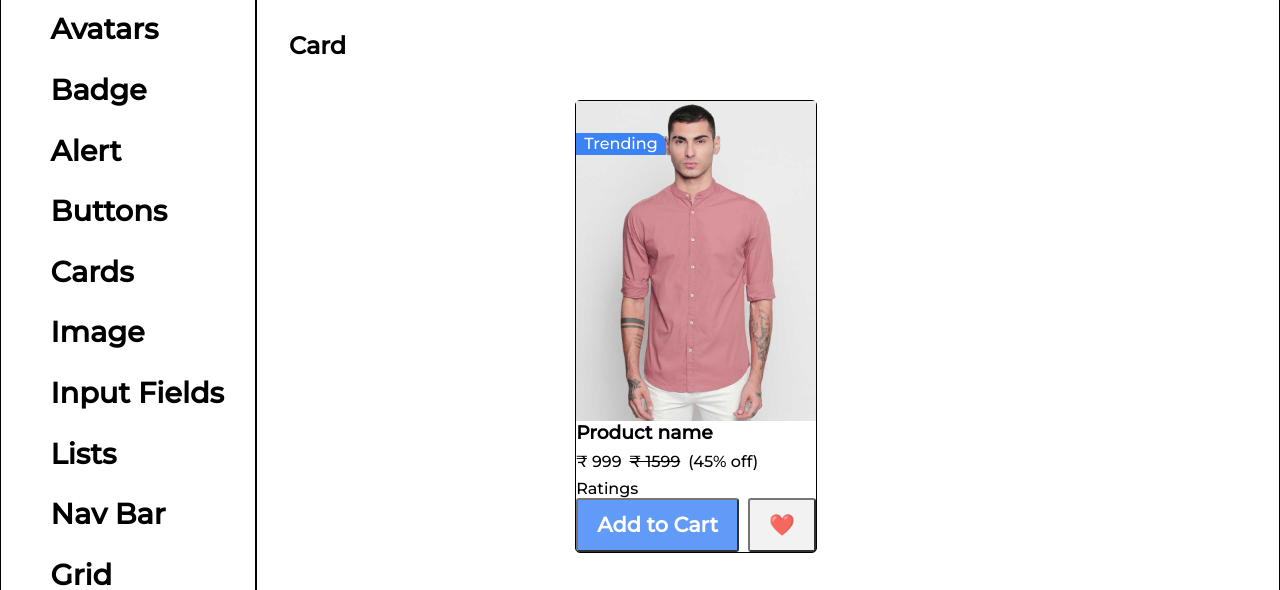
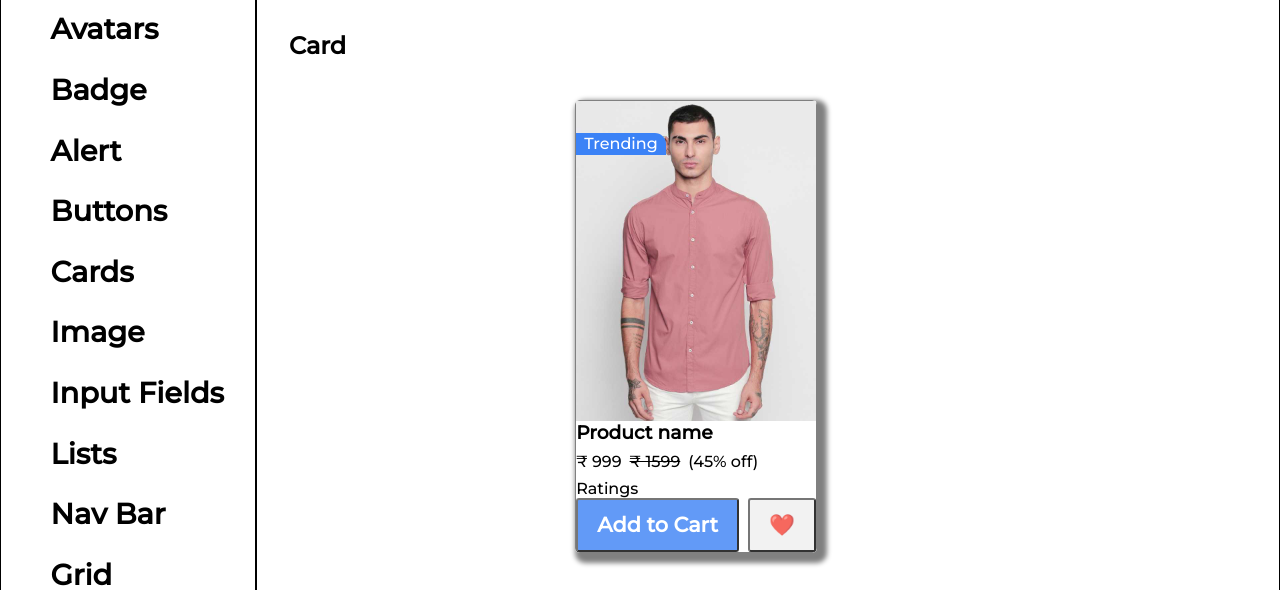
Before and after one commit to Sharmaa-Ansh/EVEN-UI, a plain HTML site: page components/5cards.html in a window 1280 px wide. In both pictures the pointer is over the element 696 px from the left and 466 px from the top of the page. Shown: the part 140-730 px from the top of the page. Drawn offline with Linux system fonts and the light colour scheme.

Commit message:
card updated

```diff
--- a/style.css
+++ b/style.css
@@ -169,8 +169,12 @@ border-radius: 50%;
     display: flex;
     flex-direction: column;
     max-width: 15rem;
-    border: 1px solid black;
+    border: 1px solid gray;
     border-radius: 5px;
+}
+.card:hover{
+    box-shadow: 5px 5px 5px 5px gray;
+    transition: 1s;
 }
 .price{
     display: flex;
@@ -203,6 +207,10 @@ border-radius: 50%;
     display: inline-flex;
     border: 1px solid black;
     border-radius: 5px;
+}
+.card-horiz:hover{
+    box-shadow: 5px 5px 5px 5px gray;
+    transition: 1s;
 }
 .prod-img-horiz{
     height: 19rem;
```
